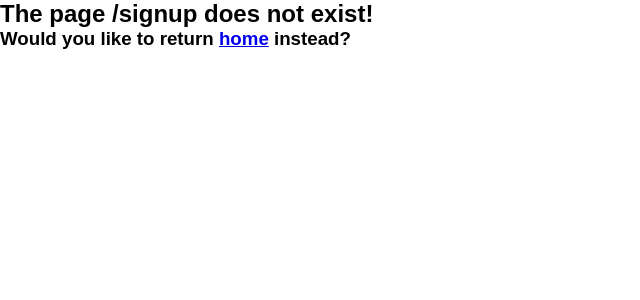
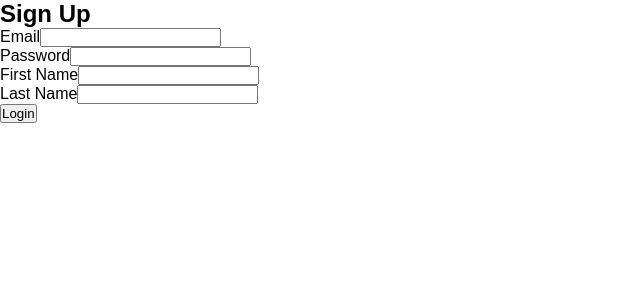
Before and after one commit to randeelayosa/velle, a React app: page /#/signup in a window 1280 px wide. Shown: the top 300 px of the page, without its empty margins (0-640 px from the left). Built offline with nearby package versions, Linux system fonts and the light colour scheme; a web font is replaced by a local one.

Commit message:
Set up form and routing for sign in.

```diff
--- a/src/components/App.jsx
+++ b/src/components/App.jsx
@@ -1,4 +1,4 @@
-import React from 'react'
+import React, { Component } from 'react'
 import Error404 from './Error404'
 import { HashRouter, Switch, Route, withRouter } from 'react-router-dom'
 import { connect } from 'react-redux'
@@ -9,9 +9,13 @@ import Contact from './Contact'
 import HomeBody from './HomeBody/HomeBody';
 import Dashboard from './Dashboard/Dashboard';
 import WishListDetails from './WishList/WishListDetails';
+import SignIn from './Authentication/SignIn';
+import SignUp from './Authentication/SignUp';
 
 
-function App() {
+class App extends Component {
+
+  render() {
     return (
       <div className='container'>
         <HashRouter>
@@ -20,8 +24,10 @@ function App() {
             <Route path='/locate' render={()=><Locate />} />
             <Route path='/about' render={()=><About />} />
             <Route path='/contact' render={()=><Contact />} />
-          <Route path='/dashboard' render={()=><Dashboard />} />
-          <Route path='/wishlist/:id' render={()=><WishListDetails />} />
+            <Route path='/dashboard' component={Dashboard} />
+            <Route path='/wishlist/:id' component={WishListDetails} />
+            <Route path='/signin' component={SignIn} />
+            <Route path='/signup' component={SignUp} />
             <Route component={Error404} />
           </Switch>
         </HashRouter>
@@ -47,7 +53,6 @@ function App() {
       </div>
     )
   }
-
-
+}
 
 export default App;
--- /dev/null
+++ b/src/components/Authentication/SignIn.jsx
@@ -0,0 +1,43 @@
+import React, { Component } from 'react'
+
+class SignIn extends React.Component {
+  state = {
+    email: '',
+    password: ''
+  }
+
+  handleChange(e){
+    this.setState({
+      [e.target.id]: e.target.value
+    })
+  }
+
+  handleSubmit(e){
+    e.preventDefault();
+    console.log('sign in state', this.state)
+  }
+
+  render(){
+    return (
+      <div>
+        <form onSubmit={this.handleSubmit} className='signin-container'>
+          <h2>Sign In</h2>
+          <div className='input-field'>
+            <label htmlFor='email'>Email</label>
+            <input type='email' id='email' onChange={this.handleChange} />
+          </div>
+          <div className='input-field'>
+            <label htmlFor='password'>Password</label>
+            <input type='password' id='password' onChange={this.handleChange} />
+          </div>
+          <div className='input-field'>
+            <button>Sign Up</button>
+          </div>
+        </form>
+      </div>
+    )
+  }
+
+}
+
+export default SignIn;
--- /dev/null
+++ b/src/components/Authentication/SignUp.jsx
@@ -0,0 +1,53 @@
+import React, { Component } from 'react'
+
+class SignUp extends Component {
+  state = {
+    email: '',
+    password: '',
+    firstName: '',
+    lastName: ''
+  }
+
+  handleChange(e){
+    this.setState({
+      [e.target.id]: e.target.value
+    })
+  }
+
+  handleSubmit(e){
+    e.preventDefault();
+    console.log('sign Up state', this.state)
+  }
+
+  render(){
+    return (
+      <div>
+        <form onSubmit={this.handleSubmit} className='signin-container'>
+          <h2>Sign Up</h2>
+          <div className='input-field'>
+            <label htmlFor='email'>Email</label>
+            <input type='email' id='email' onChange={this.handleChange} />
+          </div>
+          <div className='input-field'>
+            <label htmlFor='password'>Password</label>
+            <input type='password' id='password' onChange={this.handleChange} />
+          </div>
+          <div className='input-field'>
+            <label htmlFor='firstName'>First Name</label>
+            <input type='text' id='firstName' onChange={this.handleChange} />
+          </div>
+          <div className='input-field'>
+            <label htmlFor='lastName'>Last Name</label>
+            <input type='text' id='lastName' onChange={this.handleChange} />
+          </div>
+          <div className='input-field'>
+            <button>Login</button>
+          </div>
+        </form>
+      </div>
+    )
+  }
+
+}
+
+export default SignUp;
--- a/src/components/Error404.jsx
+++ b/src/components/Error404.jsx
@@ -6,7 +6,7 @@ function Error404(props) {
   return(
     <div>
       <h2>The page {props.location.pathname} does not exist!</h2>
-      <h3>Would you like to return <Link to="/">home</Link> instead?</h3>
+      <h3>Would you like to return <Link to="/">Home</Link> instead?</h3>
     </div>
   )
 }
--- a/src/components/WishList/WishListDetails.jsx
+++ b/src/components/WishList/WishListDetails.jsx
@@ -1,17 +1,16 @@
 import React from 'react';
 import NavConstant from '../Layout/NavConstant';
 
-// const id = props.match.params.id;
 
 const WishListDetails = (props) => {
-  console.log('WishListDetails', props)
-  console.log('match', props.match)
+  const id = props.match.params.id;
+
   return(
     <div className='wish-details-container'>
       <NavConstant />
       <div className='card'>
         <div className='card-content'>
-          <span className='card-title'>Wish</span>
+          <span className='card-title'>Wish - {id}</span>
           <p>Lorem ipsum dolor sit amet consectetur adipisicing elit.</p>
         </div>
         <div className='card-action'>
```
Also changed, not shown: src/components/Authentication/SignedIn.jsx (deleted), src/components/Authentication/SignedOut.jsx (deleted). Lines whose indentation alone changed are shown as unchanged.
